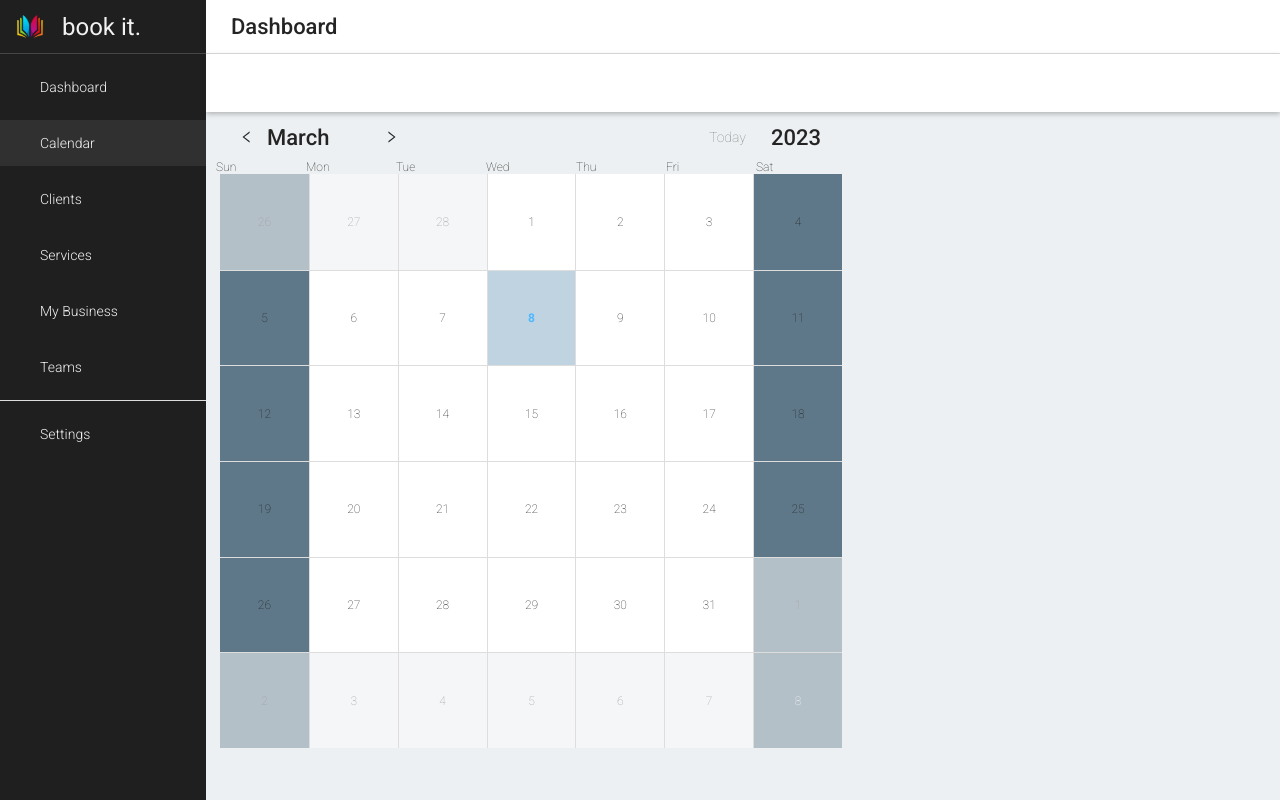
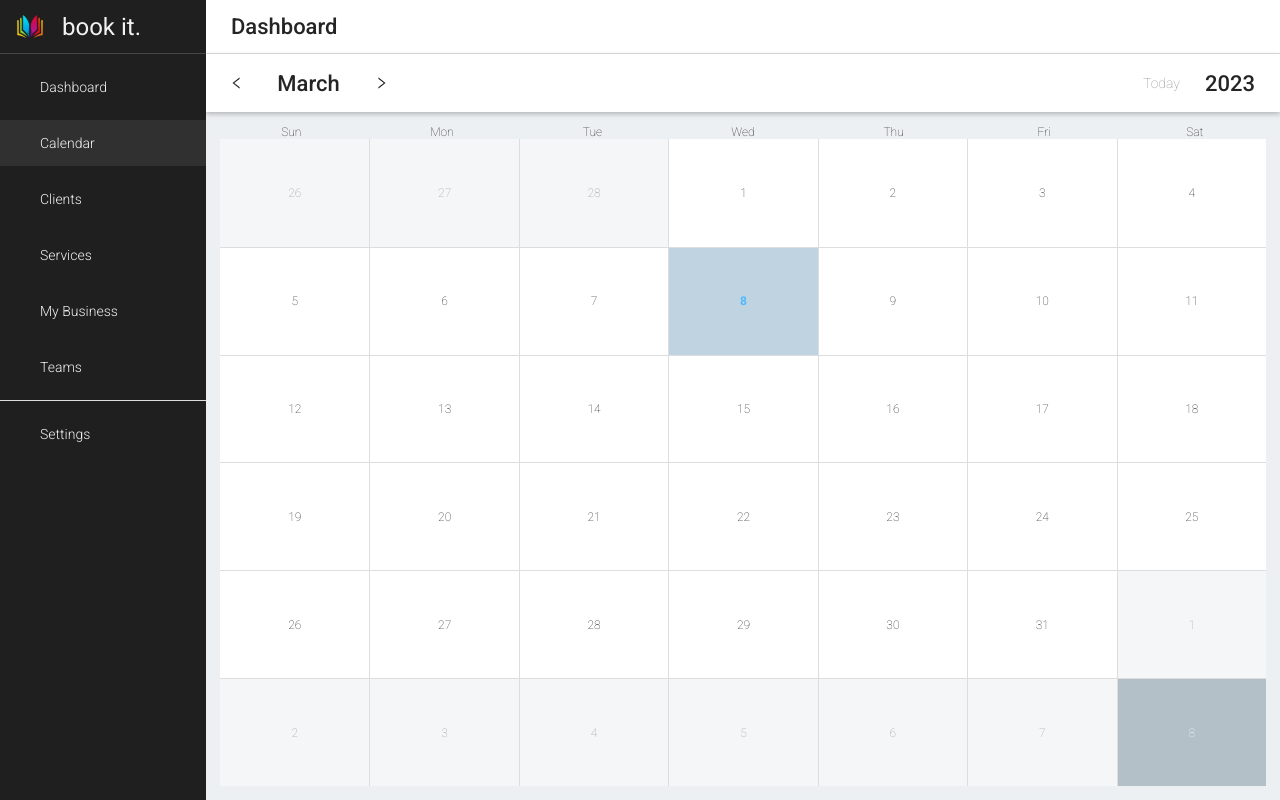
Before and after one commit to ryanhartwig/bookeasy, a Next.js app in the folder next/: page /calendar in a window 1280 px wide. Built offline with nearby package versions, Linux system fonts and the light colour scheme.

Commit message:
Move calendar controls to SecondaryHeader component and pass down necessary props

```diff
--- a/next/src/app/calendar/page.tsx
+++ b/next/src/app/calendar/page.tsx
@@ -1,18 +1,96 @@
+'use client';
+
 import styles from './calendar.module.scss';
 
 
 import { SecondaryHeader } from "@/components/SecondaryHeader"
-import { Calendar } from '@/components/calendar/Calendar';
+import { Calendar, months } from '@/components/calendar/Calendar';
+import { useState, useCallback } from 'react';
+import { getDayRange } from '@/utility/functions/getDayRange';
+import { ReactIconButton } from '@/components/UI/ReactIconButton';
+import { AiOutlineLeft, AiOutlineRight } from 'react-icons/ai';
+
+export interface View {
+  month: number,
+  year: number,
+}
 
 export default function Page() {
+
+  const today = new Date();
+  const initDate = new Date();
+  initDate.setDate(1);
+  initDate.setDate(initDate.getDay() * -1);
+
+  // On selecting day
+  const onSelect = useCallback(([min, max]: [number, number]) => {}, []);
+
+  // First date to show on the top left most cell of the calendar
+  const [startDate, setStartDate] = useState<Date>(initDate);
+
+  // Month currently selected / viewing
+  const [viewing, setViewing] = useState<View>({
+    month: today.getMonth(),
+    year: today.getFullYear(),
+  });
+
+  // Increment / decrement month
+  const onMonthSwitch = useCallback((n: number) => {
+    const newDate = new Date(startDate);
+
+    newDate.setMonth(newDate.getMonth() + n);
+
+    setViewing({
+      month: newDate.getMonth(),
+      year: newDate.getFullYear(),
+    })
+
+    newDate.setDate(1);
+    newDate.setDate(newDate.getDay() * -1);
+
+    setStartDate(newDate);
+  }, [startDate]);
+
+  const [min, max] = getDayRange(new Date());
+  const reset = useCallback(() => {
+    const td = new Date();
+    const init = new Date();
+    init.setDate(1);
+    init.setDate(init.getDay() * -1);
+
+    setViewing({
+      month: td.getMonth(),
+      year: td.getFullYear(),
+    });
+    setStartDate(init);
+    onSelect && onSelect([min, max]);
+  }, [max, min, onSelect]);
 
   return (
     <div className={styles.calendar}>
       <SecondaryHeader>
+        {/* Year/Month Select */}
+        <div className='Calendar-period noselect'>
+          <div className='Calendar-period-month'>
+            {/* Month with < / > inc options when showOptions is true */}
 
+            <ReactIconButton buttonSize='30px' onClick={() => onMonthSwitch(0)} style={{borderRadius: '12px'}}>
+              <AiOutlineLeft size={15}/>
+            </ReactIconButton>
+            <h2>{months[viewing.month]}</h2>
+
+            <ReactIconButton buttonSize='30px' onClick={() => onMonthSwitch(2)} style={{borderRadius: '12px'}}>
+              <AiOutlineRight size={15}/>
+            </ReactIconButton>
+          </div>
+          <div className='Calendar-reset'>
+            <h2>{viewing.year}</h2>
+            <p onClick={reset}>Today</p>
+          </div>
+        </div>
       </SecondaryHeader>
       <div className={styles.content}>
-        <Calendar />
+        <Calendar startDate={startDate} viewing={viewing} />
       </div>
     </div>
   )
--- a/next/src/components/calendar/Calendar.css
+++ b/next/src/components/calendar/Calendar.css
@@ -7,8 +7,10 @@
   width: 100%;
   height: 100%;
 
-  max-width: 650px;
-  max-height: 650px;
+  max-width: 1200px;
+  max-height: 1200px;
+
+  text-align: center;
 
   padding: 10px;
 }
@@ -44,7 +46,9 @@
   flex-shrink: 0;
 
   width: 100%;
-  height: 30px;
+  height: 100%;
+
+  text-align: center;
 
   padding-right: 25px;
   padding-left: 15px;
--- a/next/src/components/calendar/Calendar.tsx
+++ b/next/src/components/calendar/Calendar.tsx
@@ -9,91 +9,23 @@ import { AiOutlineLeft, AiOutlineRight } from 'react-icons/ai';
 import { ReactIconButton } from '../UI/ReactIconButton';
 import { useCallback, useState } from 'react';
 import { getDayRange as minMaxDate } from '@/utility/functions/getDayRange';
+import { View } from '@/app/calendar/page';
 
 interface CalendarProps {
-  showOptions?: boolean,
   selected?: [number, number],
   onSelect?: ([min, max]: [number, number]) => any,
+  startDate: Date,
+  viewing: View,
 }
-interface View {
-  month: number,
-  year: number,
-}
+
 
 export const days = ['Sunday', 'Monday', 'Tuesday', 'Wednesday', 'Thursday', 'Friday', 'Saturday'];
 export const months = ['January', 'February', 'March', 'April', 'May', 'June', 'July', 'August', 'September', 'October', 'November', 'December'];
 
-export const Calendar = ({showOptions, onSelect, selected}: CalendarProps) => {
-
-  const today = new Date();
-  const initDate = new Date();
-  initDate.setDate(1);
-  initDate.setDate(initDate.getDay() * -1);
-
-  // Month currently selected / viewing
-  const [viewing, setViewing] = useState<View>({
-    month: today.getMonth(),
-    year: today.getFullYear(),
-  });
-
-  // First date to show on the top left most cell of the calendar
-  const [startDate, setStartDate] = useState<Date>(initDate);
-
-  // Increment / decrement month
-  const onMonthSwitch = useCallback((n: number) => {
-    const newDate = new Date(startDate);
-
-    newDate.setMonth(newDate.getMonth() + n);
-
-    setViewing({
-      month: newDate.getMonth(),
-      year: newDate.getFullYear(),
-    })
-
-    newDate.setDate(1);
-    newDate.setDate(newDate.getDay() * -1);
-
-    setStartDate(newDate);
-  }, [startDate]);
-
-  const [min, max] = minMaxDate(new Date());
-  const reset = useCallback(() => {
-    const td = new Date();
-    const init = new Date();
-    init.setDate(1);
-    init.setDate(init.getDay() * -1);
-
-    setViewing({
-      month: td.getMonth(),
-      year: td.getFullYear(),
-    });
-    setStartDate(init);
-    onSelect && onSelect([min, max]);
-  }, [max, min, onSelect]);
-
+export const Calendar = ({startDate, onSelect, selected, viewing}: CalendarProps) => {
 
   return (
     <div className='Calendar'>
-      {/* Year/Month Select */}
-      <div className='Calendar-period noselect'>
-        <div className='Calendar-period-month'>
-          {/* Month with < / > inc options when showOptions is true */}
-
-          <ReactIconButton buttonSize='30px' onClick={() => onMonthSwitch(0)} style={{borderRadius: '12px'}}>
-            <AiOutlineLeft size={15}/>
-          </ReactIconButton>
-          <h2>{months[viewing.month]}</h2>
-
-          <ReactIconButton buttonSize='30px' onClick={() => onMonthSwitch(2)} style={{borderRadius: '12px'}}>
-            <AiOutlineRight size={15}/>
-          </ReactIconButton>
-        </div>
-        <div className='Calendar-reset'>
-          <h2>{viewing.year}</h2>
-          <p onClick={reset}>Today</p>
-        </div>
-      </div>
-
       {/* Day of the Week */}
       <div className='Calendar-days'>
         {days.map(d => <p key={d}>{d.slice(0, 3)}</p>)}
--- a/next/src/components/calendar/Day.scss
+++ b/next/src/components/calendar/Day.scss
@@ -39,9 +39,6 @@
 .Day-content.out-of-view {
   opacity: 0.4;
 }
-.Day-content.ss {
-  background: rgba(14, 52, 77, 0.637);
-}
 
 .Day-content-flash {
   position: absolute;
```
